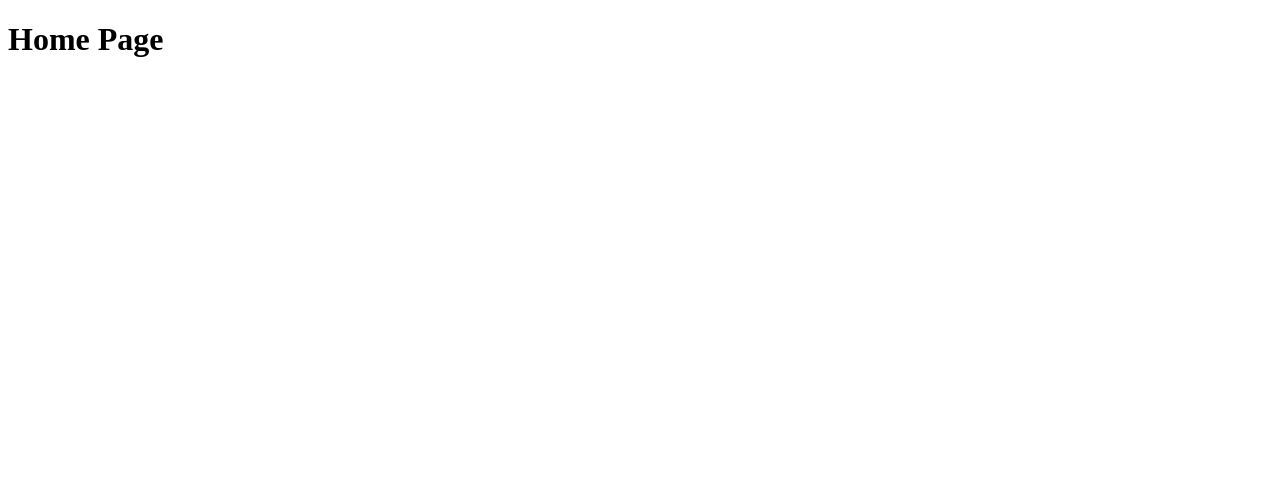
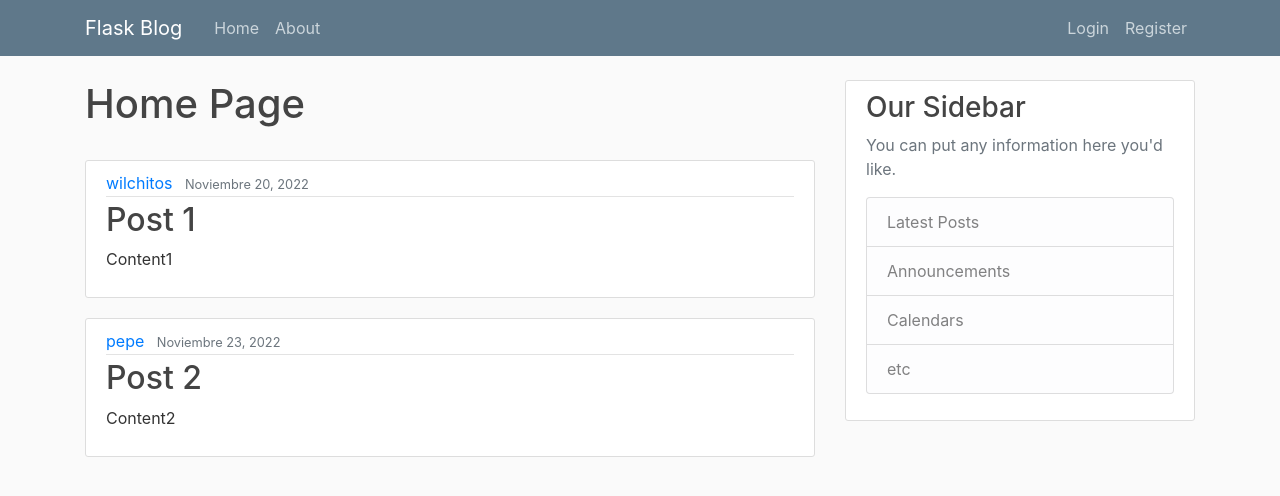
Before and after one commit to MadLies/Aprendiendo-Flask, a Flask app: page / in a window 1280 px wide. Before the commit the part shown is almost empty. Shown: the top 496 px of the page. Run offline with Flask 2, Linux system fonts and the light colour scheme; some libraries are stand-ins or nearby versions.

Commit message:
templates 2

```diff
--- a/Flask_Blog/Templates/home.html
+++ b/Flask_Blog/Templates/home.html
@@ -1,15 +1,17 @@
-<!DOCTYPE html>
-<html>
-<head>
-	<meta charset="utf-8">
-	<meta name="viewport" content="width=device-width, initial-scale=1">
-	<title></title>
-</head>
-<body>
+{% extends "layout.html" %}
+{% block content %}
 	<h1>Home Page</h1>
 	<br>
 	{% for post in posts %}
-		<h1></h1>
+        <article class="media content-section">
+          <div class="media-body">
+            <div class="article-metadata">
+              <a class="mr-2" href="#">{{ post.author }}</a>
+              <small class="text-muted">{{ post.date_posted }}</small>
+            </div>
+            <h2><a class="article-title" href="#">{{ post.title }}</a></h2>
+            <p class="article-content">{{ post.content }}</p>
+          </div>
+        </article>
 	{% endfor %}
-</body>
-</html>
+{% endblock content %}
--- /dev/null
+++ b/Flask_Blog/Templates/layout.html
@@ -0,0 +1,75 @@
+<!DOCTYPE html>
+<html>
+<head>
+    <!-- Required meta tags -->
+    <meta charset="utf-8">
+    <meta name="viewport" content="width=device-width, initial-scale=1, shrink-to-fit=no">
+
+    <!-- Bootstrap CSS -->
+    <link rel="stylesheet" href="https://maxcdn.bootstrapcdn.com/bootstrap/4.0.0/css/bootstrap.min.css" integrity="sha384-Gn5384xqQ1aoWXA+058RXPxPg6fy4IWvTNh0E263XmFcJlSAwiGgFAW/dAiS6JXm" crossorigin="anonymous">
+
+    <link rel="stylesheet" type="text/css" href="{{ url_for('static', filename='main.css') }}">
+
+	{% if title %}
+		<title>Mi Blog en Flask - {{title}} </title>
+	{%  else  %}
+
+		<title>Mi Blog en Flask</title>
+
+	{% endif %}
+</head>
+<body>
+	  <header class="site-header">
+	      <nav class="navbar navbar-expand-md navbar-dark bg-steel fixed-top">
+	        <div class="container">
+	          <a class="navbar-brand mr-4" href="/">Flask Blog</a>
+	          <button class="navbar-toggler" type="button" data-toggle="collapse" data-target="#navbarToggle" aria-controls="navbarToggle" aria-expanded="false" aria-label="Toggle navigation">
+	            <span class="navbar-toggler-icon"></span>
+	          </button>
+	          <div class="collapse navbar-collapse" id="navbarToggle">
+	            <div class="navbar-nav mr-auto">
+	              <a class="nav-item nav-link" href="/">Home</a>
+	              <a class="nav-item nav-link" href="/about">About</a>
+	            </div>
+	            <!-- Navbar Right Side -->
+	            <div class="navbar-nav">
+	              <a class="nav-item nav-link" href="/login">Login</a>
+	              <a class="nav-item nav-link" href="/register">Register</a>
+	            </div>
+	          </div>
+	        </div>
+	      </nav>
+    </header>
+
+
+	<main role="main" class="container">
+      <div class="row">
+        <div class="col-md-8">
+          {% block content %}{% endblock %}
+        </div>
+        <div class="col-md-4">
+          <div class="content-section">
+            <h3>Our Sidebar</h3>
+            <p class='text-muted'>You can put any information here you'd like.
+              <ul class="list-group">
+                <li class="list-group-item list-group-item-light">Latest Posts</li>
+                <li class="list-group-item list-group-item-light">Announcements</li>
+                <li class="list-group-item list-group-item-light">Calendars</li>
+                <li class="list-group-item list-group-item-light">etc</li>
+              </ul>
+            </p>
+          </div>
+        </div>
+      </div>
+    </main>
+	   <!-- Optional JavaScript -->
+    <!-- jQuery first, then Popper.js, then Bootstrap JS -->
+    <script src="https://code.jquery.com/jquery-3.2.1.slim.min.js" integrity="sha384-KJ3o2DKtIkvYIK3UENzmM7KCkRr/rE9/Qpg6aAZGJwFDMVNA/GpGFF93hXpG5KkN" crossorigin="anonymous"></script>
+    <script src="https://cdnjs.cloudflare.com/ajax/libs/popper.js/1.12.9/umd/popper.min.js" integrity="sha384-ApNbgh9B+Y1QKtv3Rn7W3mgPxhU9K/ScQsAP7hUibX39j7fakFPskvXusvfa0b4Q" crossorigin="anonymous"></script>
+    <script src="https://maxcdn.bootstrapcdn.com/bootstrap/4.0.0/js/bootstrap.min.js" integrity="sha384-JZR6Spejh4U02d8jOt6vLEHfe/JQGiRRSQQxSfFWpi1MquVdAyjUar5+76PVCmYl" crossorigin="anonymous"></script>
+</body>
+</html>
+
+
+</body>
+</html>
--- a/Flask_Blog/flaskBlog.py
+++ b/Flask_Blog/flaskBlog.py
@@ -1,4 +1,4 @@
-from flask import Flask, render_template
+from flask import Flask, render_template, url_for
 app = Flask(__name__)
 #diccionarios
 posts = [
@@ -24,7 +24,7 @@ def home():
 
 @app.route("/about")
 def about():
-	return render_template("about.html",posts=posts)
+	return render_template("about.html",title = "about")
 
 if __name__ == '__main__':
 	app.run(debug=True)
--- /dev/null
+++ b/Flask_Blog/static/main.css
@@ -0,0 +1,80 @@
+body {
+  background: #fafafa;
+  color: #333333;
+  margin-top: 5rem;
+}
+
+h1, h2, h3, h4, h5, h6 {
+  color: #444444;
+}
+
+.bg-steel {
+  background-color: #5f788a;
+}
+
+.site-header .navbar-nav .nav-link {
+  color: #cbd5db;
+}
+
+.site-header .navbar-nav .nav-link:hover {
+  color: #ffffff;
+}
+
+.site-header .navbar-nav .nav-link.active {
+  font-weight: 500;
+}
+
+.content-section {
+  background: #ffffff;
+  padding: 10px 20px;
+  border: 1px solid #dddddd;
+  border-radius: 3px;
+  margin-bottom: 20px;
+}
+
+.article-title {
+  color: #444444;
+}
+
+a.article-title:hover {
+  color: #428bca;
+  text-decoration: none;
+}
+
+.article-content {
+  white-space: pre-line;
+}
+
+.article-img {
+  height: 65px;
+  width: 65px;
+  margin-right: 16px;
+}
+
+.article-metadata {
+  padding-bottom: 1px;
+  margin-bottom: 4px;
+  border-bottom: 1px solid #e3e3e3
+}
+
+.article-metadata a:hover {
+  color: #333;
+  text-decoration: none;
+}
+
+.article-svg {
+  width: 25px;
+  height: 25px;
+  vertical-align: middle;
+}
+
+.account-img {
+  height: 125px;
+  width: 125px;
+  margin-right: 20px;
+  margin-bottom: 16px;
+}
+
+.account-heading {
+  font-size: 2.5rem;
+}
```
Also changed, not shown: Flask_Blog/Templates/about.html (+4 -11 lines).
